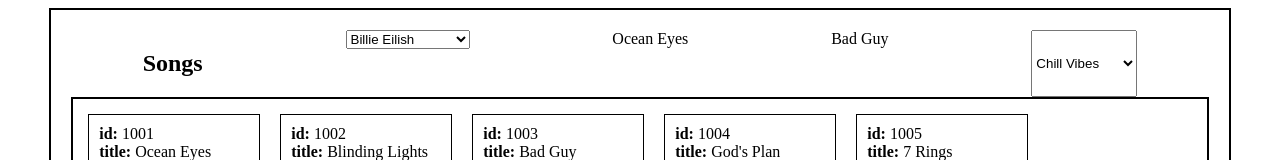
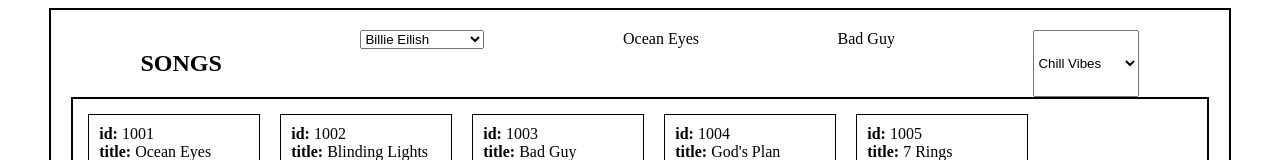
Before and after one commit to ABHISHEK-7455-coder/Data-Practice, a React (Vite) app: page / in a window 1280 px wide. Shown: the top 160 px of the page. Built offline with nearby package versions, Linux system fonts and the light colour scheme.

Commit message:
fourth commit

```diff
--- a/src/songs/songs.jsx
+++ b/src/songs/songs.jsx
@@ -96,7 +96,7 @@
     return (
         <div className="Container">
             <div style={{ display: 'flex', justifyContent: "space-around" }}>
-                <h2>Songs</h2>
+                <h2>SONGS</h2>
                 <div>
                     <select value={selectedArtistId} onChange={(e) => setSelectedArtistId(Number(e.target.value))}>
                         {artists.map((artist) => (
```
